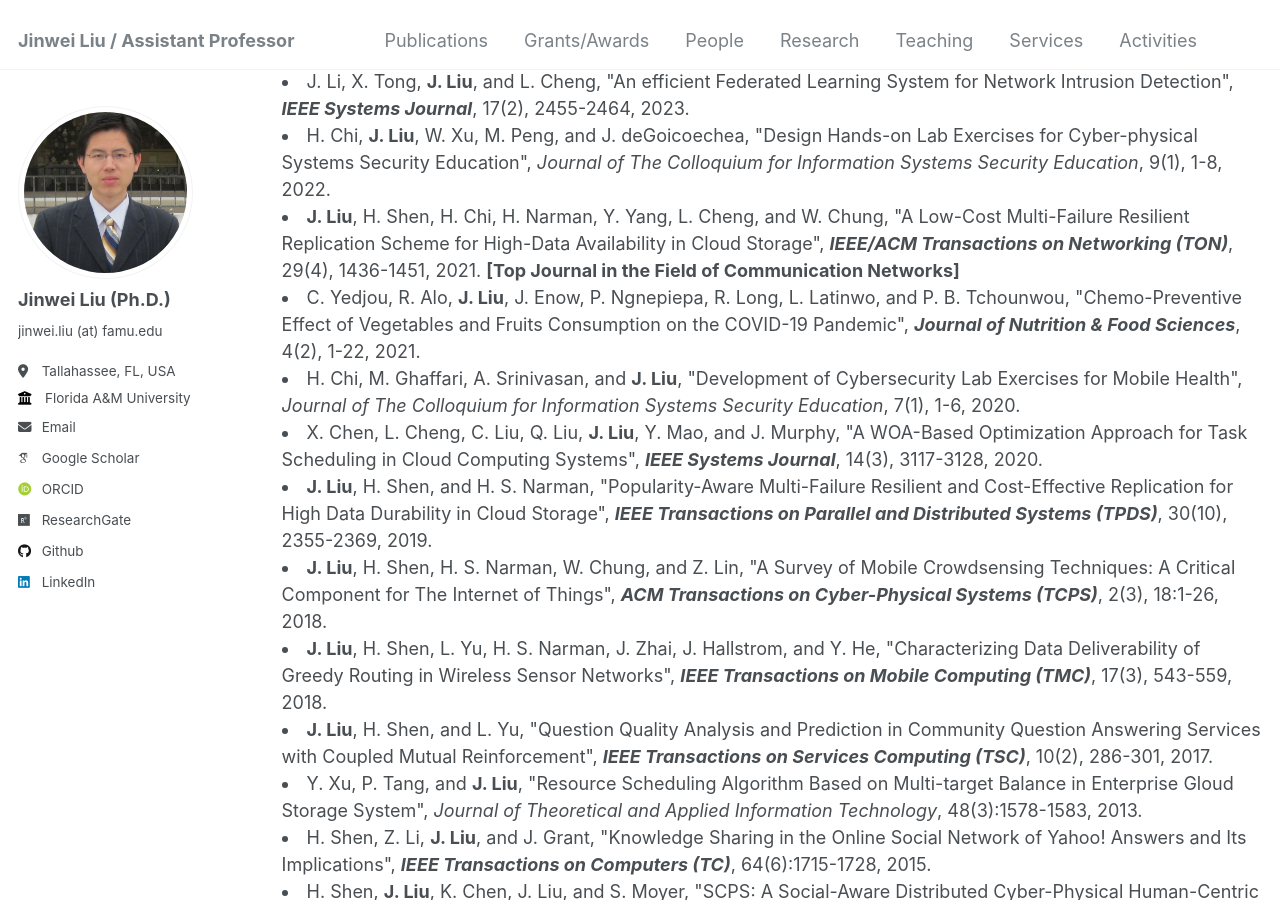
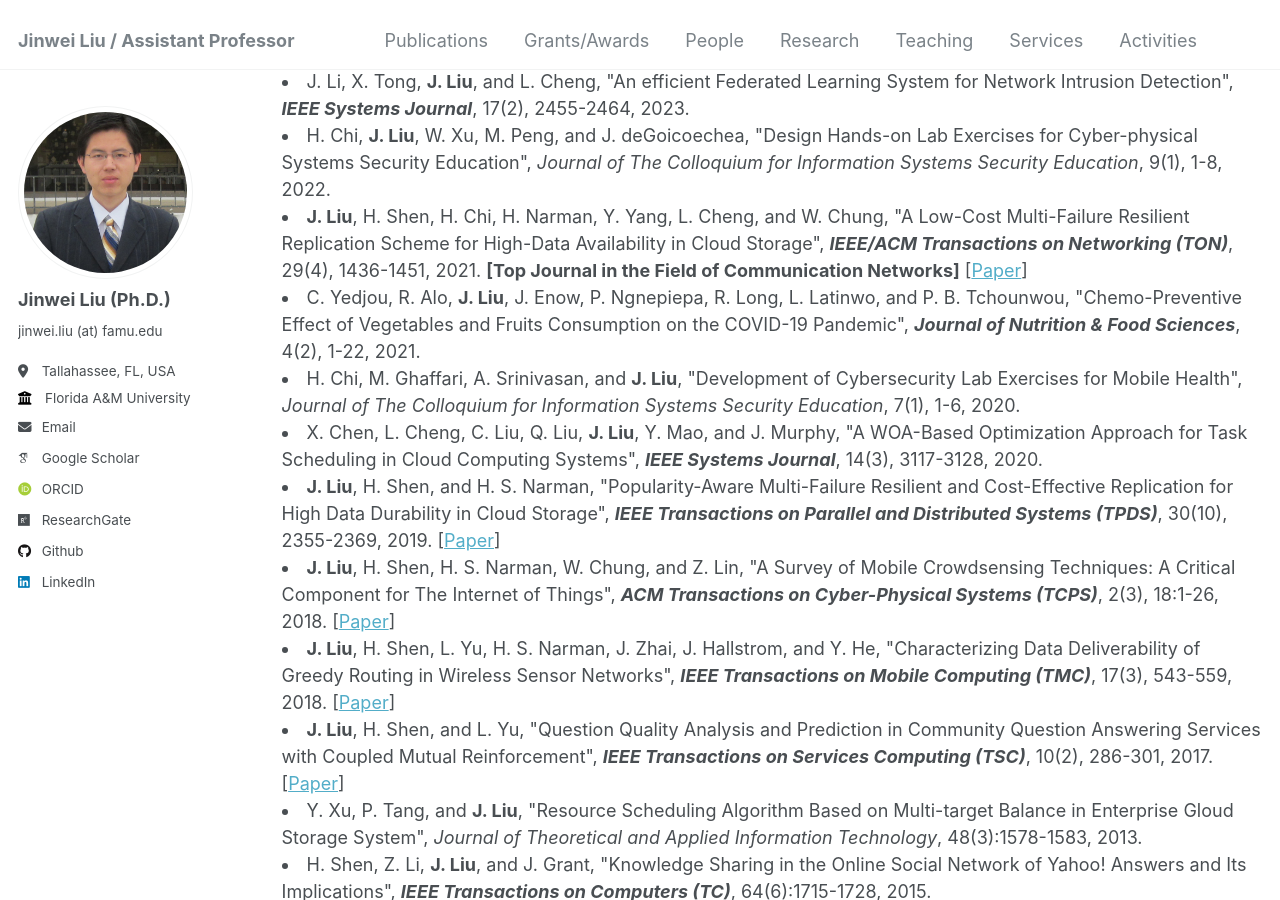
Before and after one commit to jinweiliucu/jinweiliucu.github.io, a Jekyll site: the page built from _publications/publications.html, in a window 1280 px wide and 900 px high, scrolled down 3734 px. Built offline with Jekyll 4.4.1, drawn with Linux system fonts in a browser that asks for light colours; some web fonts are replaced; some of the changed text lies outside the part shown.

Commit message:
Update publications.html

```diff
--- a/_publications/publications.html
+++ b/_publications/publications.html
@@ -91,6 +91,7 @@ author_profile: true
 		<li>
 		<strong>J. Liu</strong>, Y. Lao, Y. Mao, and R. Buyya, "Sailfish: A Dependency-Aware and Resource Efficient Scheduling for Low Latency in Clouds",
 		In <em>Proc. of <strong>IEEE Big Data</strong></em>, Sorrento, 2023.
+		[<a href="/files/articles/BigData2023LiuSailfish.pdf">Paper</a>]</span>
 		<!-- [<a href="/website//paper/Ning_ICC_2018.pdf">Paper</a>]</span> -->
 		</span><br>
 		</li>
@@ -373,6 +374,7 @@ author_profile: true
 
      <li><strong>J. Liu</strong>, H. Shen, H. Chi, H. Narman, Y. Yang, L. Cheng, and W. Chung, "A Low-Cost Multi-Failure Resilient Replication Scheme for High-Data Availability in Cloud Storage",
       <strong><em> IEEE/ACM Transactions on Networking (TON)</em></strong>, 29(4), 1436-1451, 2021. <strong>[Top Journal in the Field of Communication Networks]</strong>
+      [<a href="/files/articles/TON2020LiuMRR.pdf">Paper</a>]</span>
       <!-- [<a href="/website/paper/jsan.pdf">Paper</a>] -->
 	   </span><br>
 	   </li>
@@ -401,6 +403,7 @@ author_profile: true
 
      <li><strong>J. Liu</strong>, H. Shen, and H. S. Narman, "Popularity-Aware Multi-Failure Resilient and Cost-Effective Replication for High Data Durability in Cloud Storage",
       <strong><em> IEEE Transactions on Parallel and Distributed Systems (TPDS)</em></strong>, 30(10), 2355-2369, 2019.
+      [<a href="/files/articles/TPDS2019LiuPMCR.pdf">Paper</a>]</span>
       <!-- [<a href="/website/paper/jsan.pdf">Paper</a>] -->
 	   </span><br>
 	   </li>
@@ -408,6 +411,7 @@ author_profile: true
 
      <li><strong>J. Liu</strong>, H. Shen, H. S. Narman, W. Chung, and Z. Lin, "A Survey of Mobile Crowdsensing Techniques: A Critical Component for The Internet of Things",
       <strong><em> ACM Transactions on Cyber-Physical Systems (TCPS)</em></strong>, 2(3), 18:1-26, 2018.
+      [<a href="/files/articles/TCPS2018Liu.pdf">Paper</a>]</span>
       <!-- [<a href="/website/paper/jsan.pdf">Paper</a>] -->
 	   </span><br>
 	   </li>
@@ -415,6 +419,7 @@ author_profile: true
 
      <li><strong>J. Liu</strong>, H. Shen, L. Yu, H. S. Narman, J. Zhai, J. Hallstrom, and Y. He, "Characterizing Data Deliverability of Greedy Routing in Wireless Sensor Networks",
       <strong><em> IEEE Transactions on Mobile Computing (TMC)</em></strong>, 17(3), 543-559, 2018.
+      [<a href="/files/articles/TMC2018Liu.pdf">Paper</a>]</span>
       <!-- [<a href="/website/paper/jsan.pdf">Paper</a>] -->
 	   </span><br>
 	   </li>
@@ -422,6 +427,7 @@ author_profile: true
 
      <li><strong>J. Liu</strong>, H. Shen, and L. Yu, "Question Quality Analysis and Prediction in Community Question Answering Services with Coupled Mutual Reinforcement",
       <strong><em> IEEE Transactions on Services Computing (TSC)</em></strong>, 10(2), 286-301, 2017.
+      [<a href="/files/articles/TSC2017LiuCSMRLP.pdf">Paper</a>]</span>
       <!-- [<a href="/website/paper/jsan.pdf">Paper</a>] -->
 	   </span><br>
 	   </li>
```
